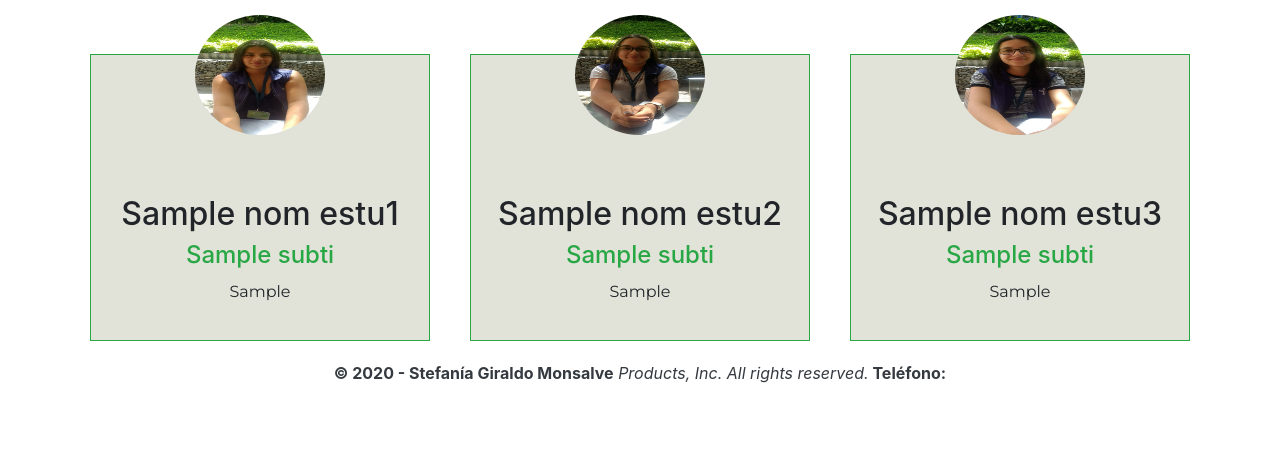
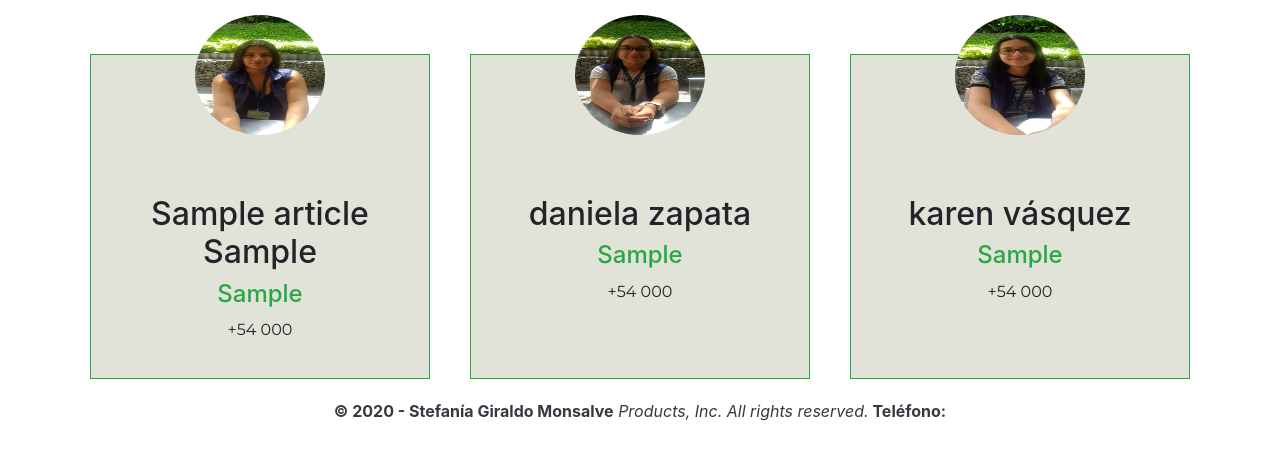
Before and after one commit to Stefania1219/Django-Class, a Django app: template app/core/userdata/templates/nosotros.html in a window 1280 px wide. Shown: the part 204-664 px from the top of the page. Run offline with Django 3.2, Linux system fonts and the light colour scheme; the template is opened without the code that fills it: most values are stand-ins (such as "Sample title", 1, 10 or a date in 2020); some libraries are stand-ins or nearby versions.

Commit message:
Actualización

```diff
--- a/app/core/core/urls.py
+++ b/app/core/core/urls.py
@@ -20,6 +20,6 @@ from django.conf.urls.static import static
 
 urlpatterns = [
     path('', include('src.urls')),
-    path('',include('userdata.urls')),
+    path('nosotros/',include('userdata.urls')),
     path('admin/', admin.site.urls),
 ]
--- a/app/core/userdata/templates/nosotros.html
+++ b/app/core/userdata/templates/nosotros.html
@@ -6,6 +6,7 @@
 
 {% block contenido %}
 {% load static %}
+{% for article in object_list %}
 <a type="button" href="{% url 'index' %}" class="btn btn-success" style="position: relative; left: 20px; top: 10px;">
     <svg class="bi bi-arrow-left" width="2em" height="1.5em" viewBox="0 0 16 16" fill="currentColor"
         xmlns="http://www.w3.org/2000/svg">
@@ -18,29 +19,30 @@
 <div class="container-testimonials">
     <div class="testimonial border border-success">
         <img src="{% static 'assets/media/img/stefa.jpg' %}" class="photo-perfil1" alt="Foto de perfil">
-        <h2>{{nomEstu1}}</h2>
-        <h4 class="text-success">{{subti}}</h4>
-        <p class="parrafo1">{{parr1}}</p>
-        <!--<p>Reporter: {{ object.reporter }}</p>
-        <p>Published: {{ object.pub_date|date }}</p>
-        <p>Date: {{ now|date }}</p>-->
+        <h2>{{ article.nombUser }} {{ article.apelUser }}
+            <h4 class="text-success">{{ article.profeUser }}</h4>
+            <p class="parrafo1">+54 {{ article.teleUser }}</p>
     </div>
     <div class="testimonial border border-success">
         <img src="{% static 'assets/media/img/dani.jpg' %}" class="photo-perfil2" alt="Foto de perfil">
-        <h2>{{nomEstu2}}</h2>
-        <h4 class="text-success">{{subti}}</h4>
-        <p class="parrafo2">{{parr2}}</p>
+        <h2>daniela zapata</h2>
+        <h4 class="text-success">{{ article.profeUser }}</h4>
+        <p class="parrafo1">+54 {{ article.teleUser }}</p>
     </div>
     <div class="testimonial border border-success">
         <img src="{% static 'assets/media/img/karen.jpg' %}" class="photo-perfil3" alt="Foto de perfil">
-        <h2>{{nomEstu3}}</h2>
-        <h4 class="text-success">{{subti}}</h4>
-        <p class="parrafo3">{{parr3}}</p>
+        <h2>karen vásquez </h2>
+        <h4 class="text-success">{{ article.profeUser }}</h4>
+        <p class="parrafo1">+54 {{ article.teleUser }}</p>
     </div>
 </div>
 <footer class="text-center">
     <span class="text-dark"><b>&copy; 2020 - Stefanía Giraldo Monsalve</b><em> Products, Inc. All rights
             reserved.</em><b> Teléfono: </b></span>
 </footer>
+{% empty %}
+<li>{{ article.nombUser }} {{ article.apelUser }}</li>
+{% endfor %}
+
 
 {% endblock %}
--- a/app/core/userdata/urls.py
+++ b/app/core/userdata/urls.py
@@ -1,6 +1,7 @@
 from django.urls import path
-from . import views
+
+from .views import DatosUserListView
 
 urlpatterns = [
-    path('nosotros/',views.NosotrosPageView.as_view(), name='nosotros'),
+    path('', DatosUserListView.as_view(), name='nosotros'),
 ]
```
Also changed, not shown: app/core/userdata/views.py (+8 -6 lines).
